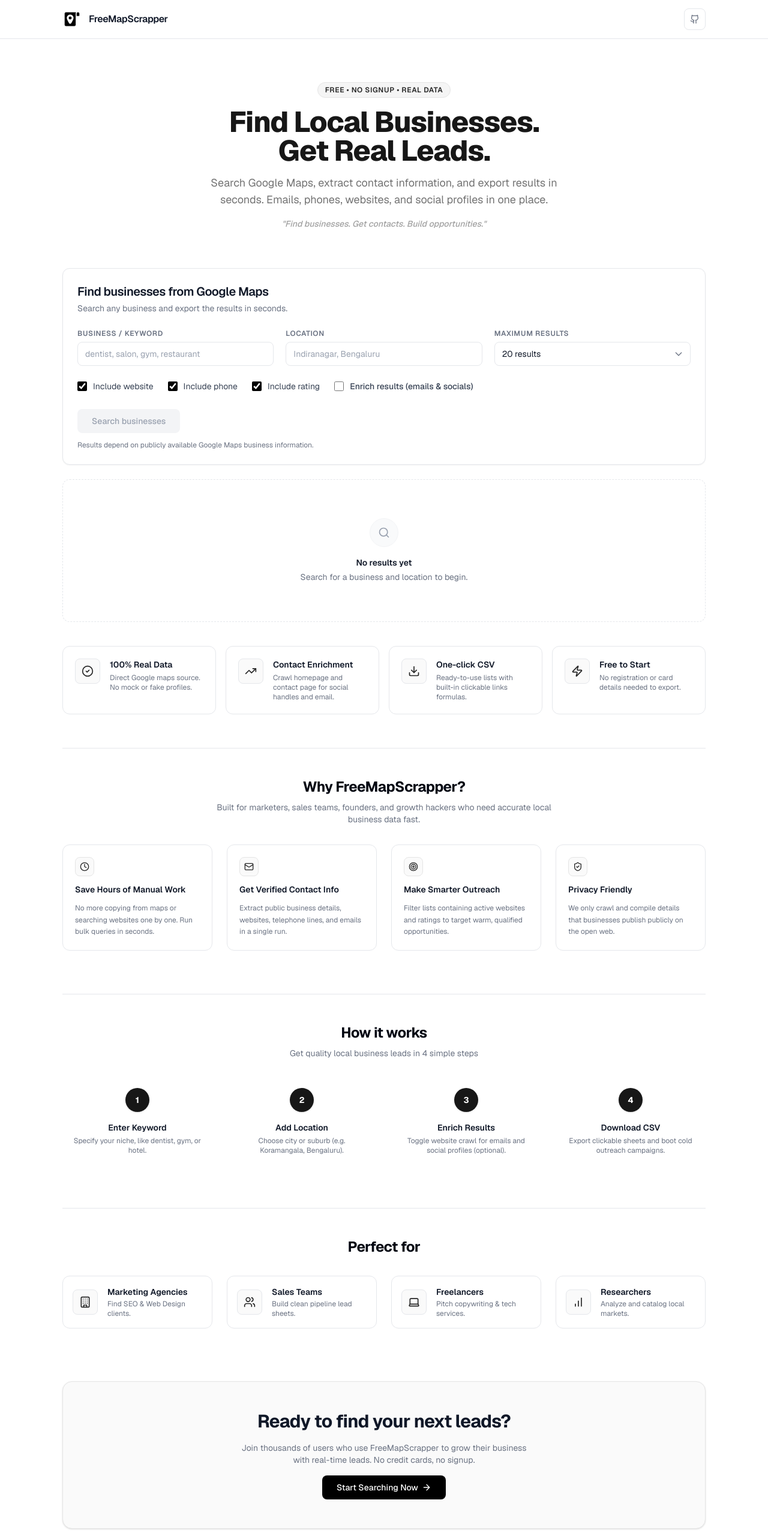
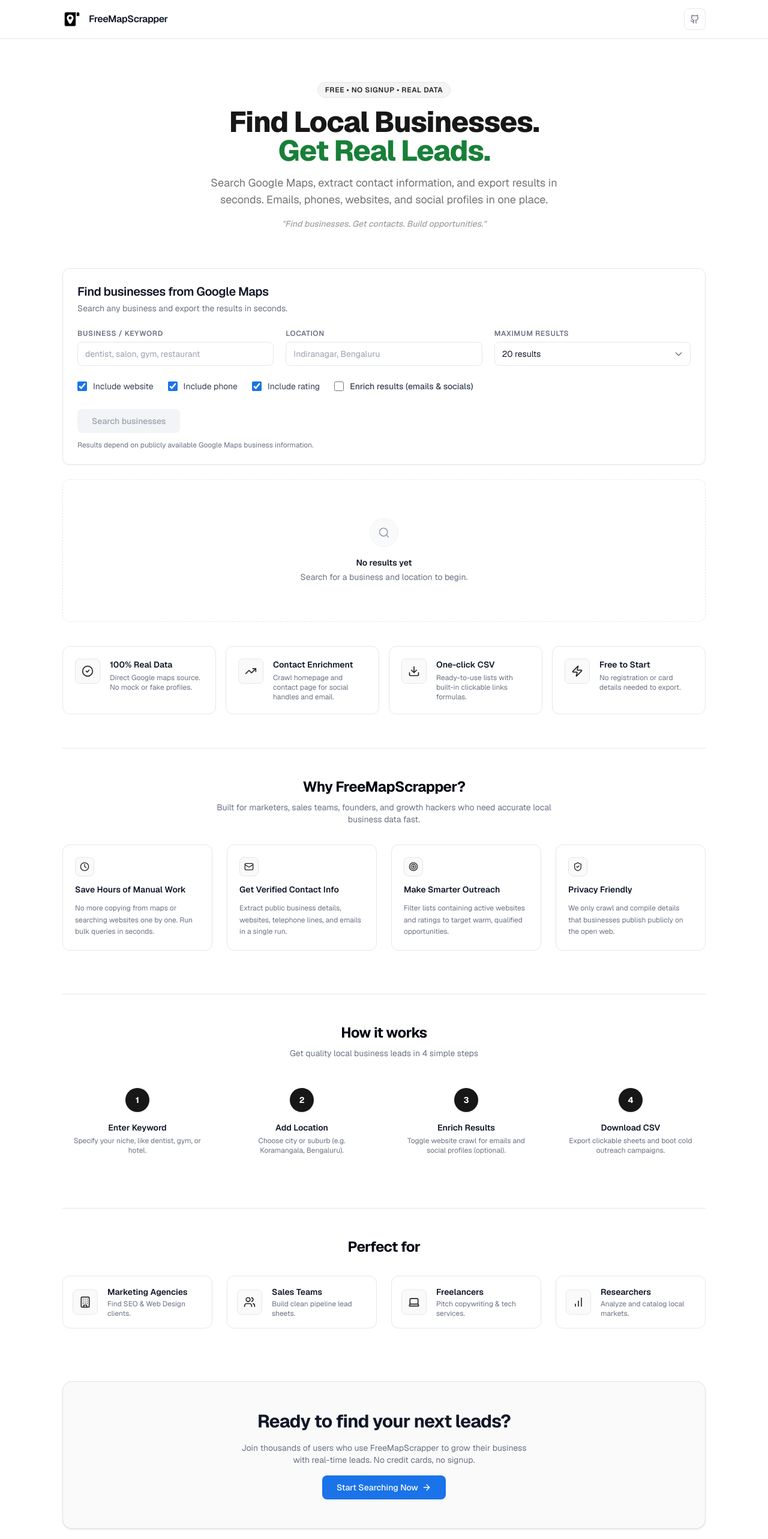
Before and after one commit to Devansh1974/free_map_scrapper, a Next.js app: page / in a window 1280 px wide. Shown: the top 2566 px of the page at 60% size. Built offline with nearby package versions, Linux system fonts and the light colour scheme.

Commit message:
design: apply unified Google Blue primary buttons and Google Green title highlights to match Google Maps aesthetic

```diff
--- a/src/app/blog/[slug]/page.tsx
+++ b/src/app/blog/[slug]/page.tsx
@@ -93,7 +93,7 @@
             <h4 className="font-bold text-gray-900 text-sm">Want to try scraping these leads?</h4>
             <Link
               href="/"
-              className="inline-flex h-10 items-center justify-center rounded-lg bg-black px-6 text-sm font-medium text-white transition hover:bg-neutral-800 focus:outline-none"
+              className="inline-flex h-10 items-center justify-center rounded-lg bg-[#1A73E8] px-6 text-sm font-medium text-white transition hover:bg-[#1557b0] focus:outline-none"
             >
               Go to FreeMapScrapper
             </Link>
--- a/src/app/page.tsx
+++ b/src/app/page.tsx
@@ -44,8 +44,9 @@
           <span className="inline-flex items-center gap-1.5 rounded-full bg-neutral-100 px-3 py-1 text-xs font-semibold uppercase tracking-wider text-neutral-800 border border-neutral-200">
             FREE &bull; NO SIGNUP &bull; REAL DATA
           </span>
-          <h1 className="text-3xl font-extrabold tracking-tight text-neutral-900 sm:text-4xl md:text-5xl">
-            Find Local Businesses.<br />Get Real Leads.
+          <h1 className="text-3xl font-extrabold tracking-tight text-neutral-900 sm:text-4xl md:text-5xl animate-none">
+            Find Local Businesses.<br />
+            <span className="text-[#188038]">Get Real Leads.</span>
           </h1>
           <p className="text-base text-neutral-500 max-w-[640px] sm:text-lg">
             Search Google Maps, extract contact information, and export results in seconds. Emails, phones, websites, and social profiles in one place.
@@ -259,7 +260,7 @@
                     window.scrollTo({ top: 0, behavior: "smooth" });
                     document.getElementById("query")?.focus();
                   }}
-                  className="inline-flex items-center justify-center gap-1.5 h-10 px-6 rounded-lg bg-black text-sm font-medium text-white transition hover:bg-neutral-800 focus:outline-none cursor-pointer"
+                  className="inline-flex items-center justify-center gap-1.5 h-10 px-6 rounded-lg bg-[#1A73E8] text-sm font-medium text-white transition hover:bg-[#1557b0] focus:outline-none cursor-pointer"
                 >
                   Start Searching Now
                   <ArrowRight className="h-4 w-4" />
--- a/src/components/ResultsToolbar.tsx
+++ b/src/components/ResultsToolbar.tsx
@@ -16,7 +16,7 @@
         <button
           type="button"
           onClick={onDownloadCSV}
-          className="flex h-9 items-center justify-center gap-1.5 rounded-lg border border-gray-200 bg-white px-4 text-xs font-semibold text-gray-700 transition hover:bg-gray-50 hover:text-black focus:outline-none focus:ring-2 focus:ring-black focus:ring-offset-2 cursor-pointer"
+          className="flex h-9 items-center justify-center gap-1.5 rounded-lg border border-[#1A73E8] bg-[#1A73E8] px-4 text-xs font-semibold text-white transition hover:bg-[#1557b0] focus:outline-none focus:ring-2 focus:ring-[#1A73E8] focus:ring-offset-2 cursor-pointer"
         >
           <Download className="h-3.5 w-3.5" />
           Download CSV
--- a/src/components/SearchForm.tsx
+++ b/src/components/SearchForm.tsx
@@ -75,7 +75,7 @@
               placeholder="dentist, salon, gym, restaurant"
               value={query}
               onChange={(e) => setQuery(e.target.value)}
-              className="h-10 rounded-lg border border-gray-200 bg-white px-3 text-sm text-gray-900 placeholder-gray-400 transition focus:border-black focus:ring-1 focus:ring-black focus:outline-none disabled:bg-gray-50 disabled:text-gray-400"
+              className="h-10 rounded-lg border border-gray-200 bg-white px-3 text-sm text-gray-900 placeholder-gray-400 transition focus:border-[#1A73E8] focus:ring-1 focus:ring-[#1A73E8] focus:outline-none disabled:bg-gray-50 disabled:text-gray-400"
             />
           </div>
 
@@ -95,7 +95,7 @@
               placeholder="Indiranagar, Bengaluru"
               value={location}
               onChange={(e) => setLocation(e.target.value)}
-              className="h-10 rounded-lg border border-gray-200 bg-white px-3 text-sm text-gray-900 placeholder-gray-400 transition focus:border-black focus:ring-1 focus:ring-black focus:outline-none disabled:bg-gray-50 disabled:text-gray-400"
+              className="h-10 rounded-lg border border-gray-200 bg-white px-3 text-sm text-gray-900 placeholder-gray-400 transition focus:border-[#1A73E8] focus:ring-1 focus:ring-[#1A73E8] focus:outline-none disabled:bg-gray-50 disabled:text-gray-400"
             />
           </div>
 
@@ -122,7 +122,7 @@
                       setLimit(Number(val));
                     }
                   }}
-                  className="h-10 w-full appearance-none rounded-lg border border-gray-200 bg-white px-3 text-sm text-gray-900 transition focus:border-black focus:ring-1 focus:ring-black focus:outline-none disabled:bg-gray-50 disabled:text-gray-400"
+                  className="h-10 w-full appearance-none rounded-lg border border-gray-200 bg-white px-3 text-sm text-gray-900 transition focus:border-[#1A73E8] focus:ring-1 focus:ring-[#1A73E8] focus:outline-none disabled:bg-gray-50 disabled:text-gray-400"
                 >
                   <option value={5}>5 results</option>
                   <option value={10}>10 results</option>
@@ -158,7 +158,7 @@
                   placeholder="Number"
                   value={customLimit}
                   onChange={(e) => setCustomLimit(e.target.value)}
-                  className="h-10 w-20 rounded-lg border border-gray-200 bg-white px-3 text-sm text-gray-900 placeholder-gray-400 transition focus:border-black focus:ring-1 focus:ring-black focus:outline-none disabled:bg-gray-50 disabled:text-gray-400"
+                  className="h-10 w-20 rounded-lg border border-gray-200 bg-white px-3 text-sm text-gray-900 placeholder-gray-400 transition focus:border-[#1A73E8] focus:ring-1 focus:ring-[#1A73E8] focus:outline-none disabled:bg-gray-50 disabled:text-gray-400"
                 />
               )}
             </div>
@@ -173,7 +173,7 @@
               disabled={isLoading}
               checked={includeWebsite}
               onChange={(e) => setIncludeWebsite(e.target.checked)}
-              className="h-4 w-4 rounded border-gray-300 text-black accent-black focus:ring-black"
+              className="h-4 w-4 rounded border-gray-300 text-[#1A73E8] focus:ring-[#1A73E8] accent-[#1A73E8]"
             />
             Include website
           </label>
@@ -183,7 +183,7 @@
               disabled={isLoading}
               checked={includePhone}
               onChange={(e) => setIncludePhone(e.target.checked)}
-              className="h-4 w-4 rounded border-gray-300 text-black accent-black focus:ring-black"
+              className="h-4 w-4 rounded border-gray-300 text-[#1A73E8] focus:ring-[#1A73E8] accent-[#1A73E8]"
             />
             Include phone
           </label>
@@ -193,7 +193,7 @@
               disabled={isLoading}
               checked={includeRating}
               onChange={(e) => setIncludeRating(e.target.checked)}
-              className="h-4 w-4 rounded border-gray-300 text-black accent-black focus:ring-black"
+              className="h-4 w-4 rounded border-gray-300 text-[#1A73E8] focus:ring-[#1A73E8] accent-[#1A73E8]"
             />
             Include rating
           </label>
@@ -203,7 +203,7 @@
               disabled={isLoading}
               checked={enrichResults}
               onChange={(e) => setEnrichResults(e.target.checked)}
-              className="h-4 w-4 rounded border-gray-300 text-black accent-black focus:ring-black"
+              className="h-4 w-4 rounded border-gray-300 text-[#1A73E8] focus:ring-[#1A73E8] accent-[#1A73E8]"
             />
             Enrich results (emails & socials)
           </label>
@@ -214,7 +214,7 @@
           <button
             type="submit"
             disabled={isLoading || !query.trim() || !location.trim()}
-            className="flex h-10 w-full items-center justify-center rounded-lg bg-black text-sm font-medium text-white transition hover:bg-neutral-800 focus:outline-none focus:ring-2 focus:ring-black focus:ring-offset-2 disabled:bg-gray-100 disabled:text-gray-400 md:w-auto md:px-6 cursor-pointer"
+            className="flex h-10 w-full items-center justify-center rounded-lg bg-[#1A73E8] text-sm font-medium text-white transition hover:bg-[#1557b0] focus:outline-none focus:ring-2 focus:ring-[#1A73E8] focus:ring-offset-2 disabled:bg-gray-100 disabled:text-gray-400 md:w-auto md:px-6 cursor-pointer"
           >
             {isLoading ? (
               <>
```
